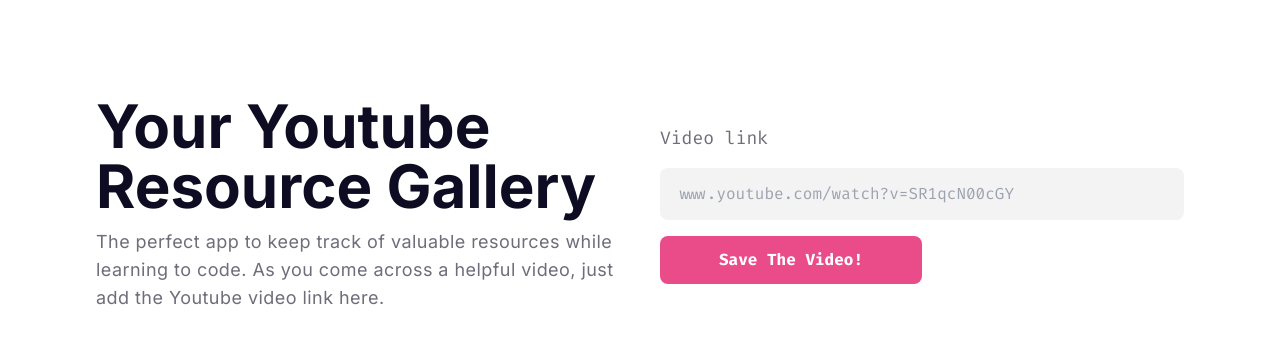
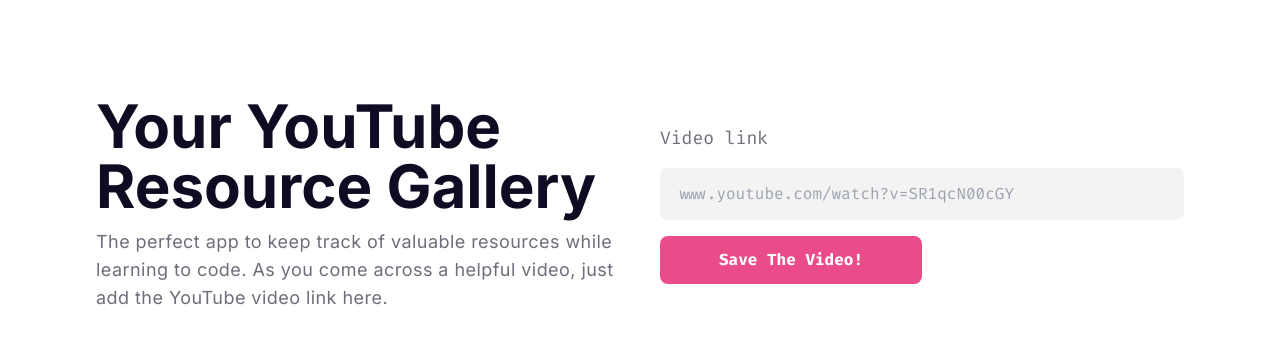
Before and after one commit to Adham-Niazy/YouTube-Gallery, a SvelteKit app: page / in a window 1280 px wide. Shown: the top 362 px of the page. Built offline with nearby package versions, Linux system fonts and the light colour scheme.

Commit message:
Changing favicon, title and some typos in the project

```diff
--- a/src/app.html
+++ b/src/app.html
@@ -4,6 +4,7 @@
 		<meta charset="utf-8" />
 		<link rel="icon" href="%sveltekit.assets%/favicon.png" />
 		<meta name="viewport" content="width=device-width" />
+    <title>YouTube Gallery</title>
 		%sveltekit.head%
 	</head>
 	<body>
--- a/src/routes/+page.svelte
+++ b/src/routes/+page.svelte
@@ -6,11 +6,11 @@
 	<section class="grid grid-cols-1 md:grid-cols-2 items-center gap-10 py-16">
 		<div>
 			<h1 class="text-headline lg:text-6xl md:text-5xl text-4xl font-bold mb-3">
-				Your Youtube Resource Gallery
+				Your YouTube Resource Gallery
 			</h1>
 			<p class="text-lg text-copy tracking-wide">
 				The perfect app to keep track of valuable resources while learning to code. As you come
-				across a helpful video, just add the Youtube video link here.
+				across a helpful video, just add the YouTube video link here.
 			</p>
 		</div>
 		<form>
```
Also changed, not shown: static/favicon.png.
